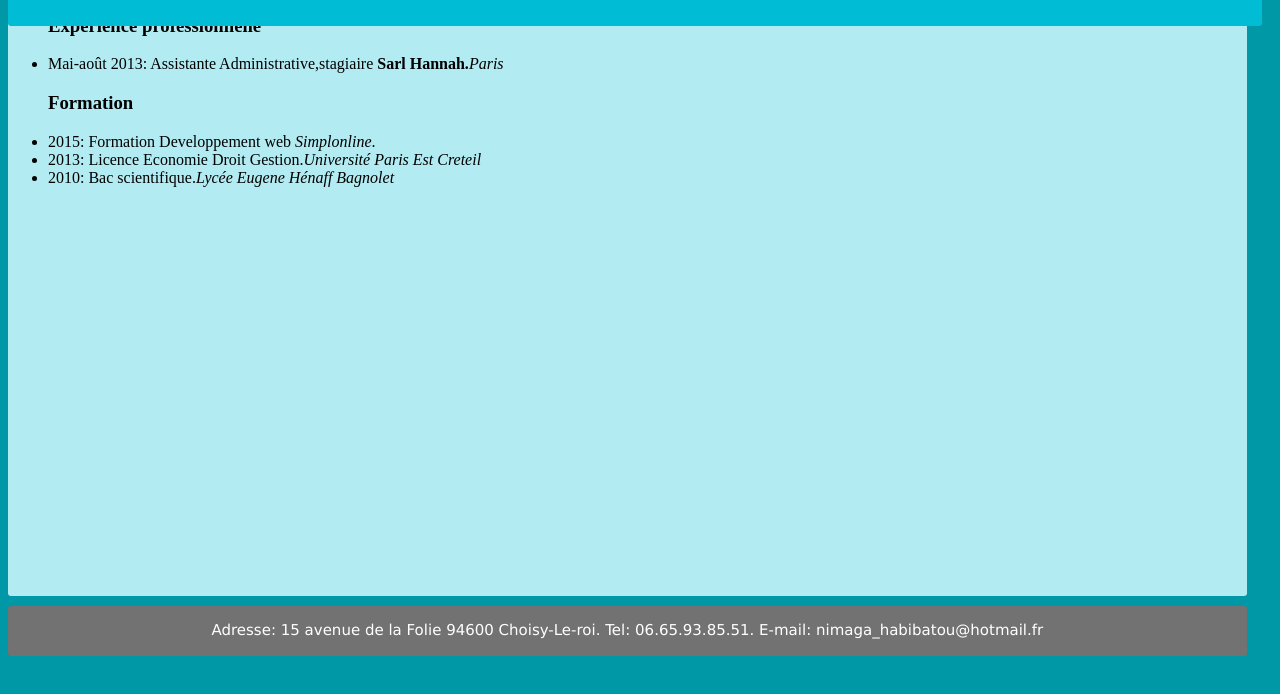
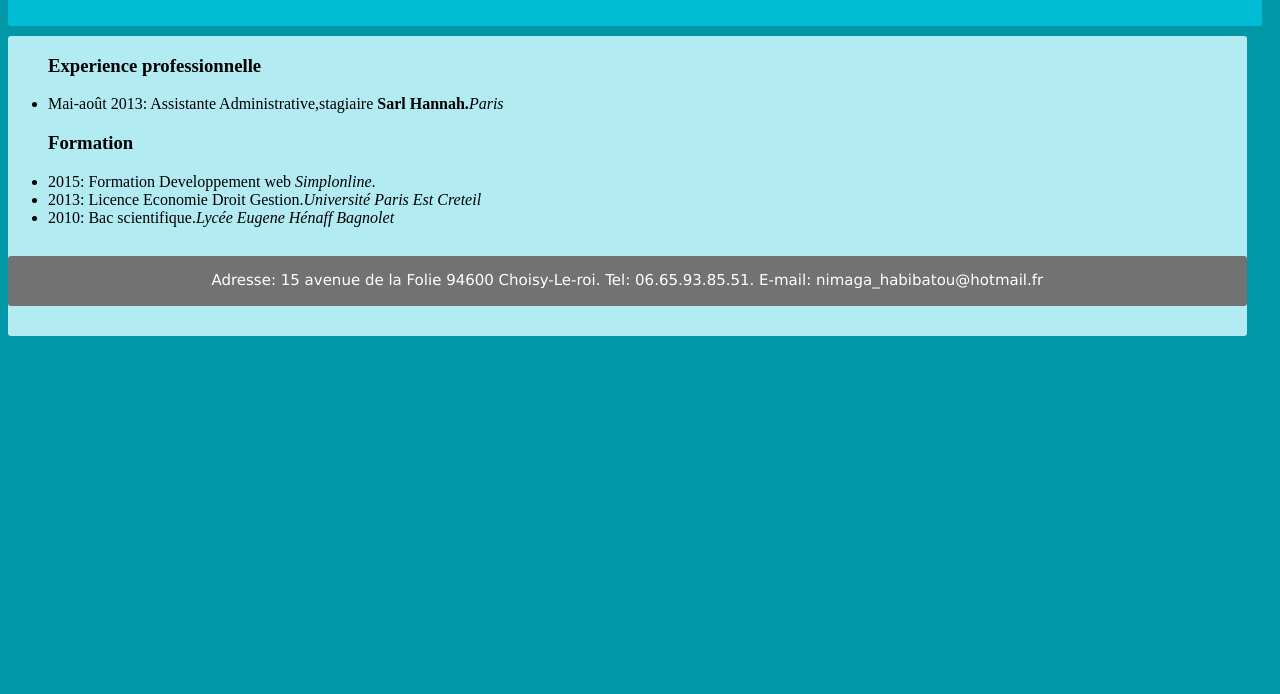
Before and after one commit to Habiba25/Semaine-3, a plain HTML site: page index.html in a window 1280 px wide. Shown: the part 62-756 px from the top of the page. Drawn offline with Linux system fonts and the light colour scheme.

Commit message:
ajout css

```diff
--- a/style.css
+++ b/style.css
@@ -10,7 +10,7 @@ div {
 
 #header {
     z-index:1;
-	position: fixed;
+	position: absolute;
 	width: 98%;
     height: 80px;
 	background-color:#00BCD4;
@@ -44,9 +44,9 @@ div {
     float:left;
     background-color:#B2EBF2;
     width:98%;
-    height:600px;
-    margin-top:50px;
-    margin-bottom:10px;
+    height:300px;
+    margin-top:90px;
+    margin-bottom:-80px;
     }
 
 ul.h3{
```
